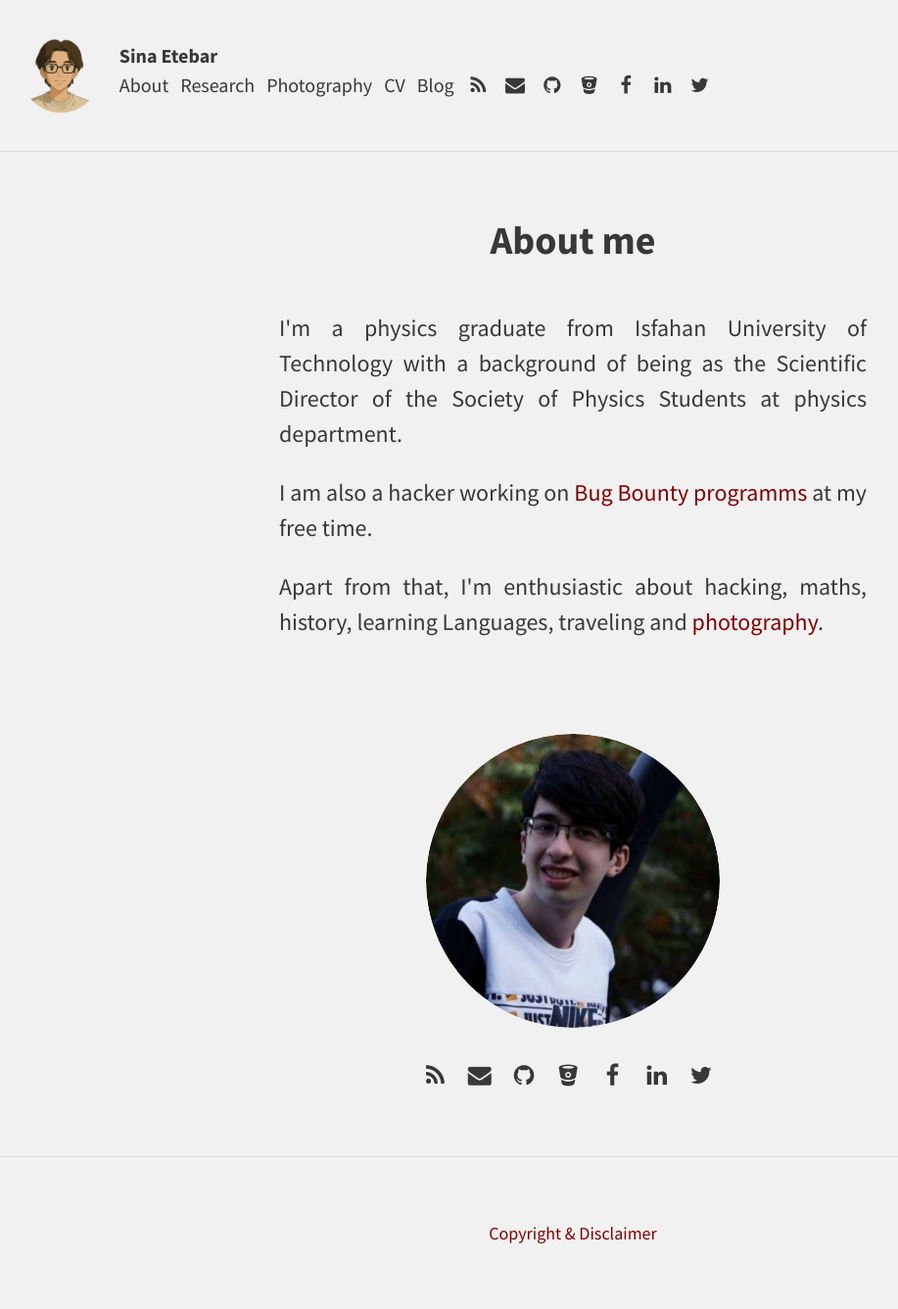
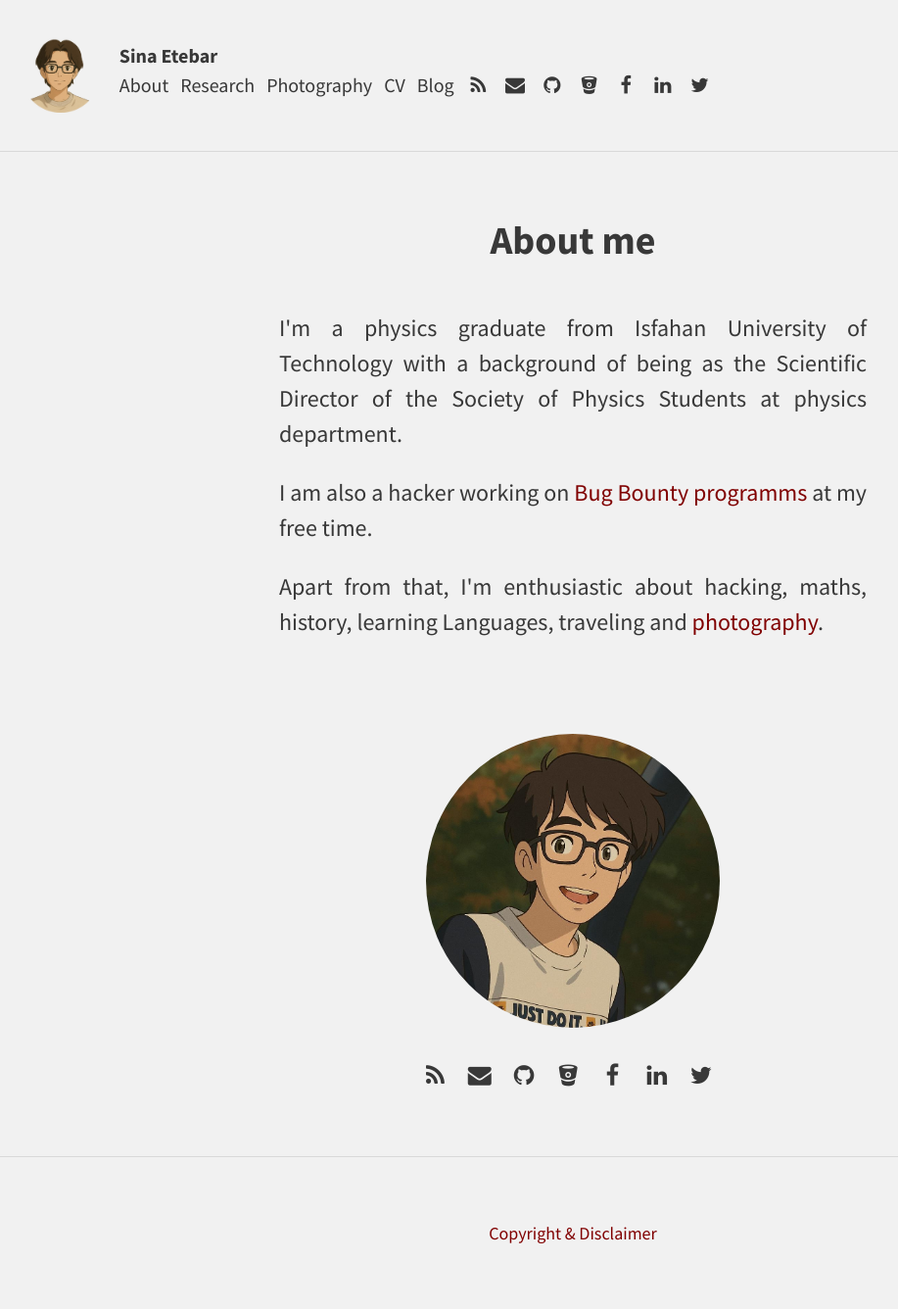
Before and after one commit to SinaEtebar/Website, a Jekyll site: the page built from index.html, in a window 1280 px wide. Shown: the whole page at 98% size, without its empty margins (55-972 px from the left). Built offline with Jekyll 4.4.1, drawn with Linux system fonts in a browser that asks for light colours; the list of posts is cut into pages by our own code.

Commit message:
Update index.html

```diff
--- a/index.html
+++ b/index.html
@@ -18,7 +18,7 @@ title: About me
 	  <p>I am also a hacker working on <a href="https://en.wikipedia.org/wiki/Bug_bounty_program">Bug Bounty programms</a> at my free time.</p>
 	  <p>Apart from that, I'm enthusiastic about hacking, maths, history, learning Languages, traveling and <a href="/photography/">photography</a>.</p>
 <div class="bigphotobox">
-<img alt="my picture" src="/assets/img/index/sinamain.png" style="border-radius: 50%" />
+<img alt="my picture" src="/assets/img/index/memain.jpg" style="border-radius: 50%" />
 </div>
 <div class="falist">
     <ul>
```
